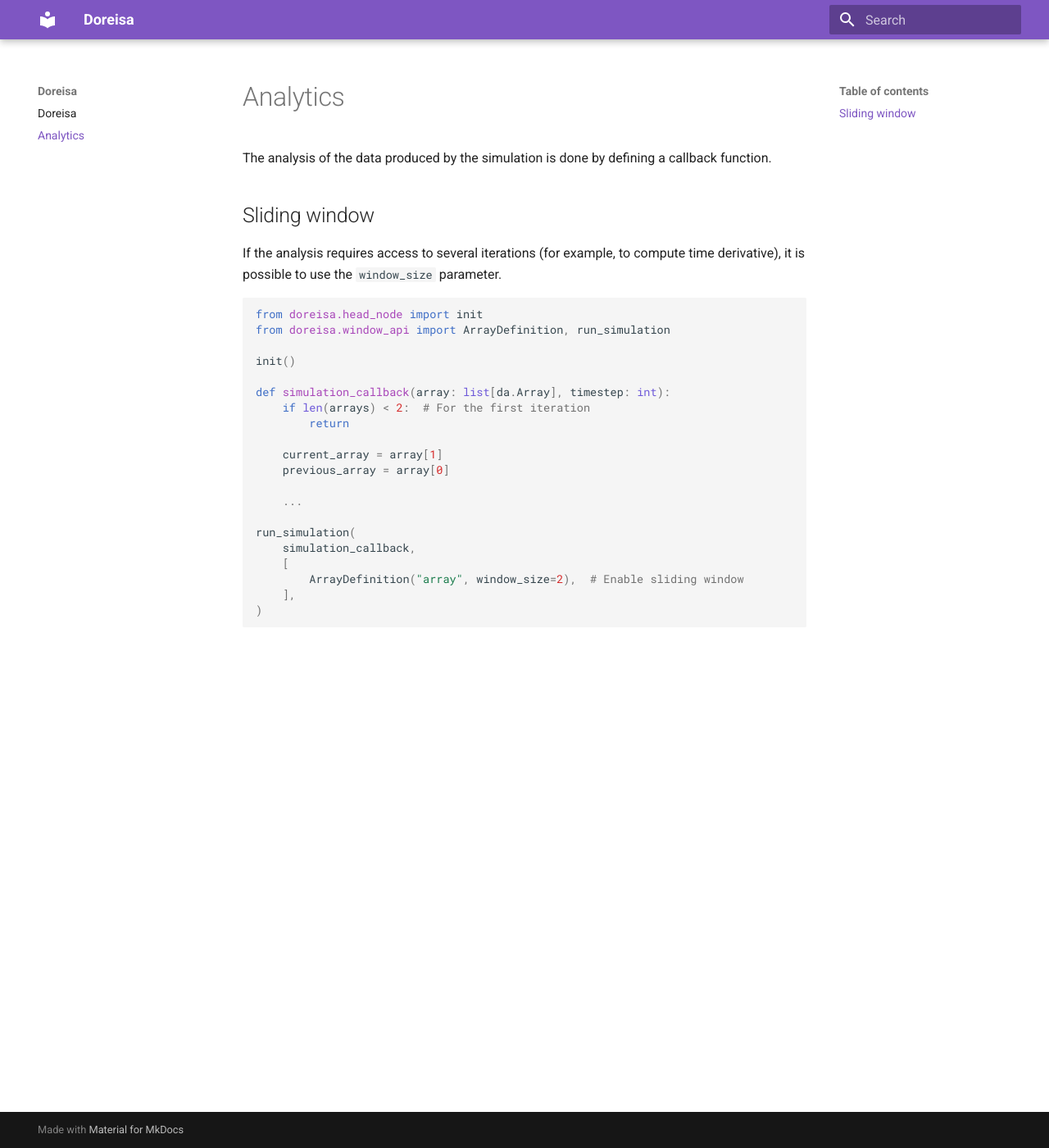
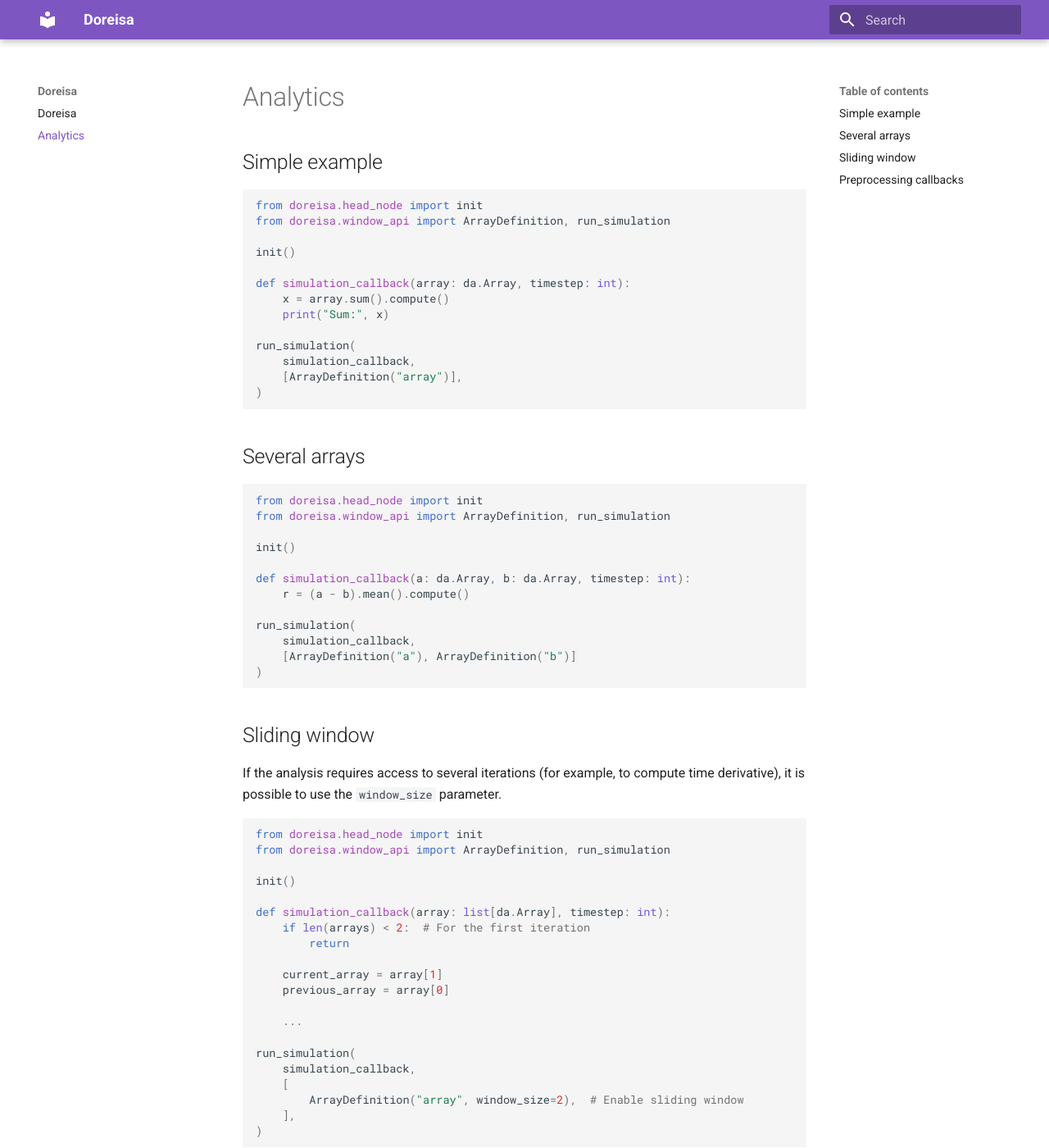
Before and after one commit to AdrienVannson/doreisa, an MkDocs documentation site: the page built from docs/analytics.md, in a window 1280 px wide and 1400 px high. Shown: the whole window at 82% size. Built offline with MkDocs 1.6.1 and Material for MkDocs 9.7.7, drawn with Linux system fonts in a browser that asks for light colours; some of the changed text lies outside the part shown.

Commit message:
Add more documentation (#31)

````diff
--- a/docs/analytics.md
+++ b/docs/analytics.md
@@ -1,6 +1,39 @@
 # Analytics
 
-The analysis of the data produced by the simulation is done by defining a callback function.
+## Simple example
+
+```python
+from doreisa.head_node import init
+from doreisa.window_api import ArrayDefinition, run_simulation
+
+init()
+
+def simulation_callback(array: da.Array, timestep: int):
+    x = array.sum().compute()
+    print("Sum:", x)
+
+run_simulation(
+    simulation_callback,
+    [ArrayDefinition("array")],
+)
+```
+
+## Several arrays
+
+```python
+from doreisa.head_node import init
+from doreisa.window_api import ArrayDefinition, run_simulation
+
+init()
+
+def simulation_callback(a: da.Array, b: da.Array, timestep: int):
+    r = (a - b).mean().compute()
+
+run_simulation(
+    simulation_callback,
+    [ArrayDefinition("a"), ArrayDefinition("b")]
+)
+```
 
 ## Sliding window
 
@@ -28,3 +61,22 @@ run_simulation(
     ],
 )
 ```
+
+## Preprocessing callbacks
+
+A preprocessing callback is a function that is applied on each chunk of data. The function is executed locally, on the machine where the data is produced as soon as it is available.
+
+```python
+from doreisa.head_node import init
+from doreisa.window_api import ArrayDefinition, run_simulation
+
+init()
+
+def simulation_callback(array: da.Array, timestep: int):
+    ...
+
+run_simulation(
+    simulation_callback,
+    [ArrayDefinition("array", preprocess=lambda chunk: 10 * chunk)],
+)
+```
````
